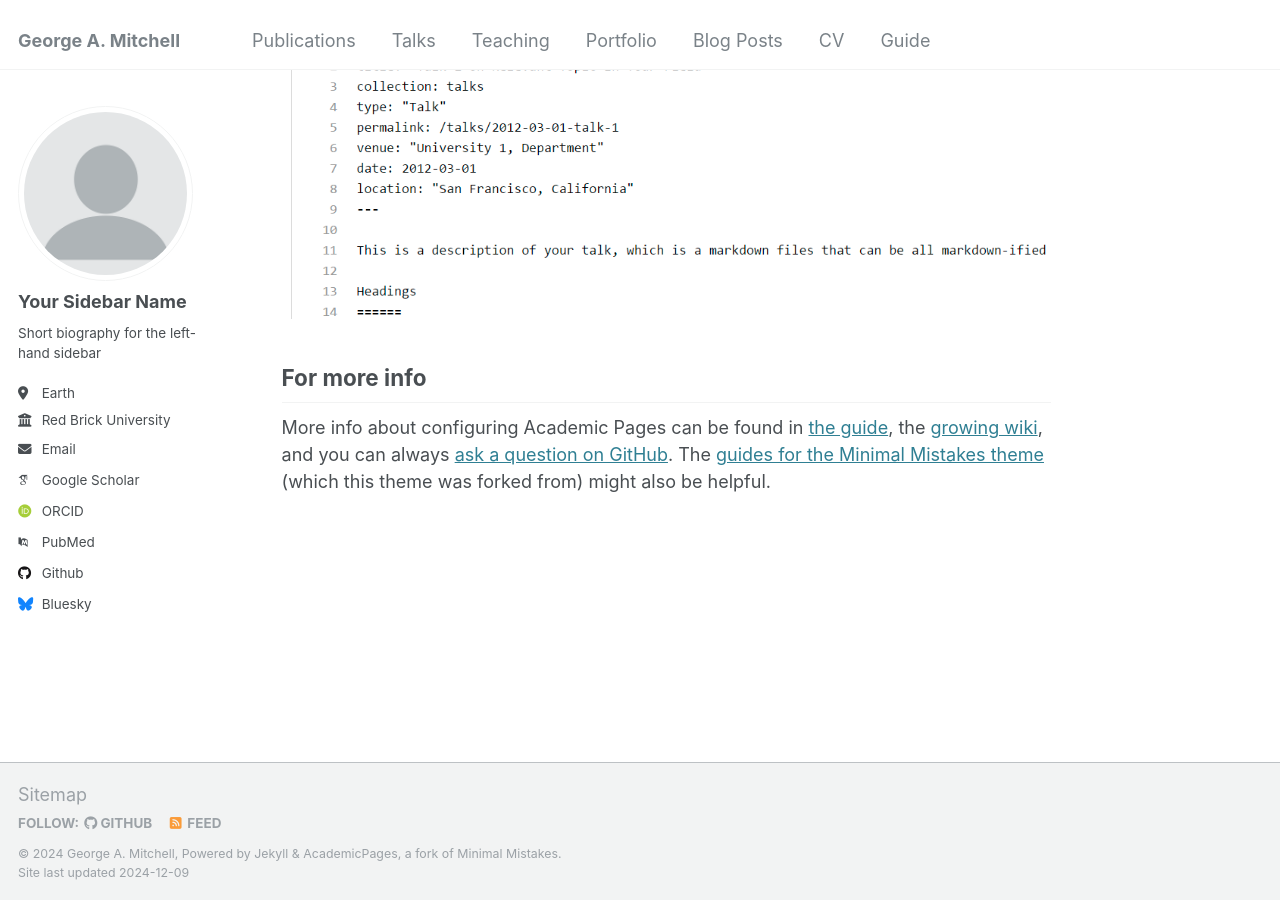
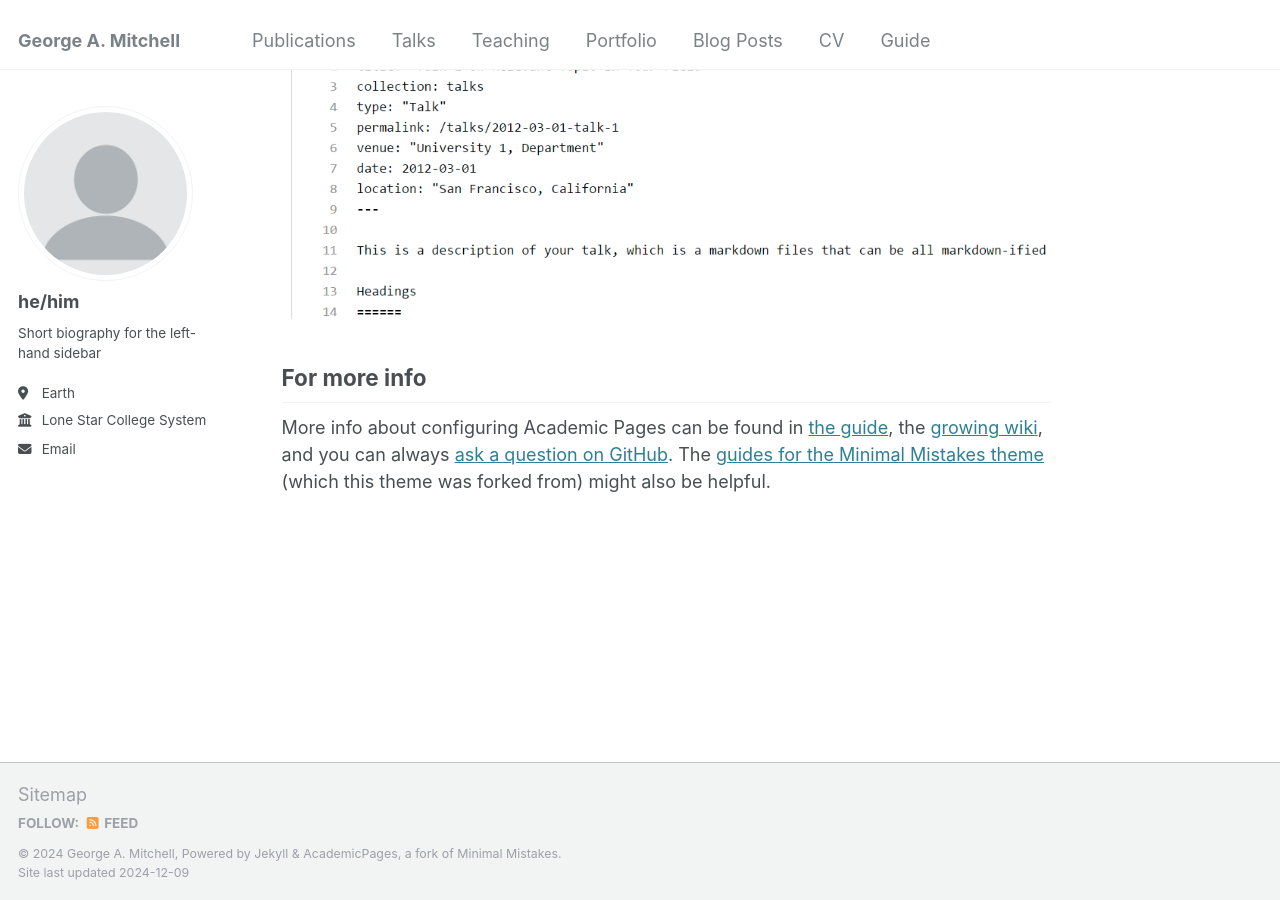
Before and after one commit to ga-mitchell/ga-mitchell.github.io, a Jekyll site: the page built from _pages/about.md, in a window 1280 px wide and 900 px high, scrolled down 2643 px. Built offline with Jekyll 4.4.1, drawn with Linux system fonts in a browser that asks for light colours; some web fonts are replaced.

Commit message:
Update _config.yml

```diff
--- a/_config.yml
+++ b/_config.yml
@@ -22,57 +22,57 @@ repository               : "ga-mitchell.github.io/"
 author:
   # Biographic information
   avatar           : "profile.png"
-  name             : "Your Sidebar Name"
+  name             : "he/him"
   pronouns         : # example: "she/her"
   bio              : "Short biography for the left-hand sidebar"
   location         : "Earth"
-  employer         : "Red Brick University"
+  employer         : "Lone Star College System"
   uri              : # URL
-  email            : "none@example.org"
+  email            : "gamitchell@proton.me"
 
   # Academic websites
-  arxiv            : # URL - Update with the correct link to your profile
-  googlescholar    : "https://scholar.google.com/citations?user=PS_CX0AAAAAJ"
-  impactstory      : # URL
-  orcid            : "http://orcid.org/yourorcidurl"
-  semantic         : # URL
-  pubmed           : "https://www.ncbi.nlm.nih.gov/pubmed/?term=john+snow"
-  researchgate     : # URL
-  scopus           : # URL
+#  arxiv            : # URL - Update with the correct link to your profile
+#  googlescholar    : "https://scholar.google.com/citations?user=PS_CX0AAAAAJ"
+#  impactstory      : # URL
+#  orcid            : "http://orcid.org/yourorcidurl"
+#  semantic         : # URL
+#  pubmed           : "https://www.ncbi.nlm.nih.gov/pubmed/?term=john+snow"
+#  researchgate     : # URL
+#  scopus           : # URL
 
   # Repositories and software development
-  bitbucket        : # Username - Update with your username on the site
-  codepen          : # Username
-  dribbble         : # Username
-  github           : "academicpages"
-  kaggle           : # Username
-  stackoverflow    : # User number or user number and name (i.e., use "1" or "1/jeff-atwood")
+#  bitbucket        : # Username - Update with your username on the site
+#  codepen          : # Username
+#  dribbble         : # Username
+#  github           : "academicpages"
+#  kaggle           : # Username
+#  stackoverflow    : # User number or user number and name (i.e., use "1" or "1/jeff-atwood")
 
   # Social media
-  bluesky          : "bsky.app" # Replace this with you Bluesky username
-  facebook         : # Username
-  flickr           : # Username
-  foursquare       : # Username
-  goodreads        : # Username
-  google_plus      : # Username
-  keybase          : # Username
-  instagram        : # Username
-  lastfm           : # Username
+#  bluesky          : "bsky.app" # Replace this with you Bluesky username
+#  facebook         : # Username
+#  flickr           : # Username
+#  foursquare       : # Username
+#  goodreads        : # Username
+#  google_plus      : # Username
+#  keybase          : # Username
+#  instagram        : # Username
+#  lastfm           : # Username
   linkedin         : # Username
-  mastodon         : # URL
-  medium           : # URL
-  pinterest        : # Username
-  soundcloud       : # Username
-  steam            : # Username
-  telegram         : # URL
-  tumblr           : # Username
-  twitter          : # Username for X / Twitter
-  vine             : # Username
-  weibo            : # Username
-  wikipedia        : # Username
-  xing             : # Username
-  youtube          : # Username
-  zhihu            : # Username
+#  mastodon         : # URL
+#  medium           : # URL
+#  pinterest        : # Username
+#  soundcloud       : # Username
+#  steam            : # Username
+#  telegram         : # URL
+#  tumblr           : # Username
+#  twitter          : # Username for X / Twitter
+#  vine             : # Username
+#  weibo            : # Username
+#  wikipedia        : # Username
+#  xing             : # Username
+#  youtube          : # Username
+#  zhihu            : # Username
 
 # Publication Category - The following the list of publication categories and their headings
 publication_category:
```
